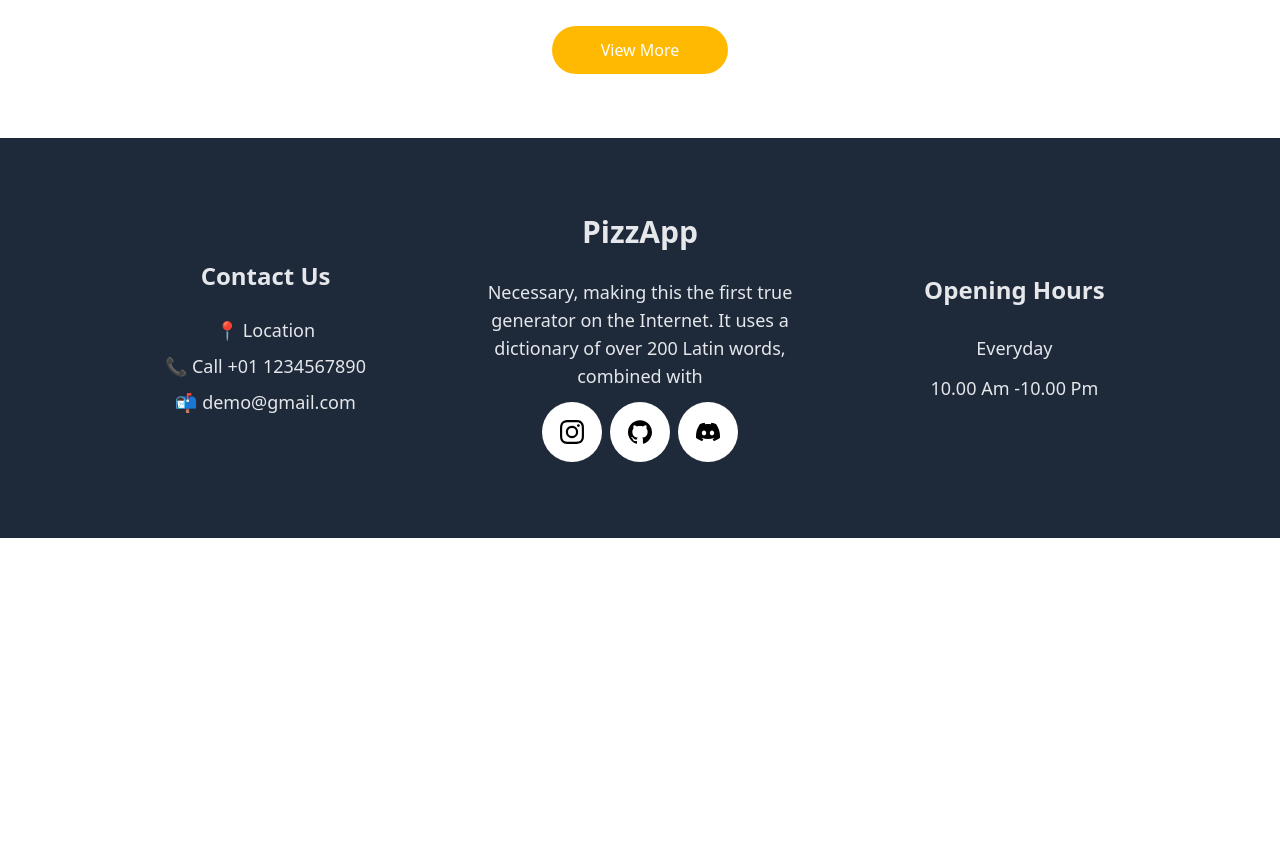
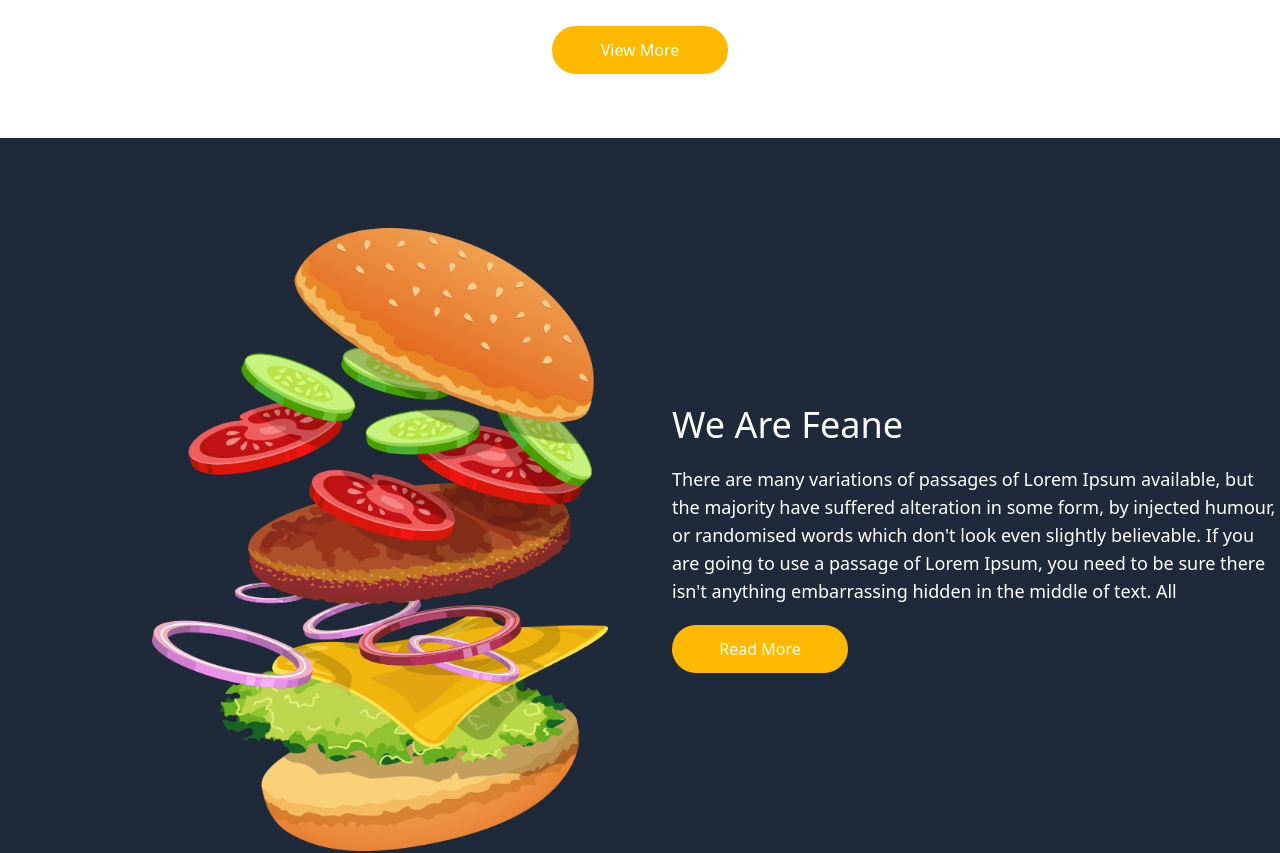
Before and after one commit to Samyrabah-chikhi/Restaurant, a React (Vite) app in the folder Frontend/: page / in a window 1280 px wide. Shown: the part 2140-2993 px from the top of the page. Before the commit the page ends 2678 px from the top, so only its background shows below. Built offline with nearby package versions, Linux system fonts and the light colour scheme.

Commit message:
Added about section in home page

```diff
--- a/Frontend/src/Pages/Home.jsx
+++ b/Frontend/src/Pages/Home.jsx
@@ -2,7 +2,9 @@ import OrderButton from "../Components/OrderButton";
 import hero from "../Components/Assets/hero-bg.jpg";
 import { useState } from "react";
 import Promotion from "../Components/Promotion";
-import Menu from "./Menu"
+import Menu from "./Menu";
+import About from "./About";
+
 export default function Home() {
   const descriptions = [
     "More than just a pizza place — we’re your neighborhood food haven. Come hungry and leave happy with cheesy classics, juicy burgers, and sweet endings that’ll have you coming back for more.",
@@ -35,6 +37,7 @@ export default function Home() {
       </div>
       <Promotion></Promotion>
       <Menu></Menu>
+      <About></About>
     </div>
   );
 }
```
